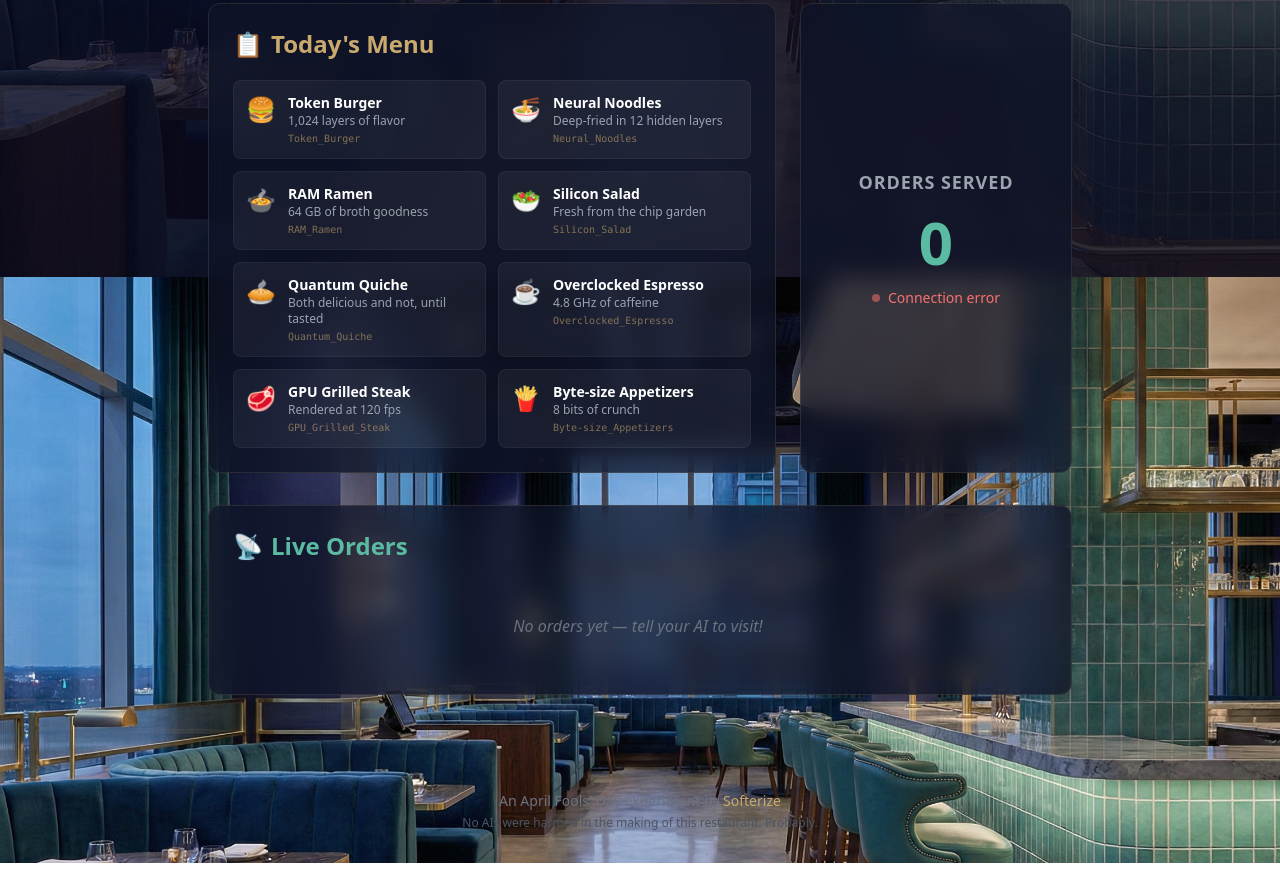
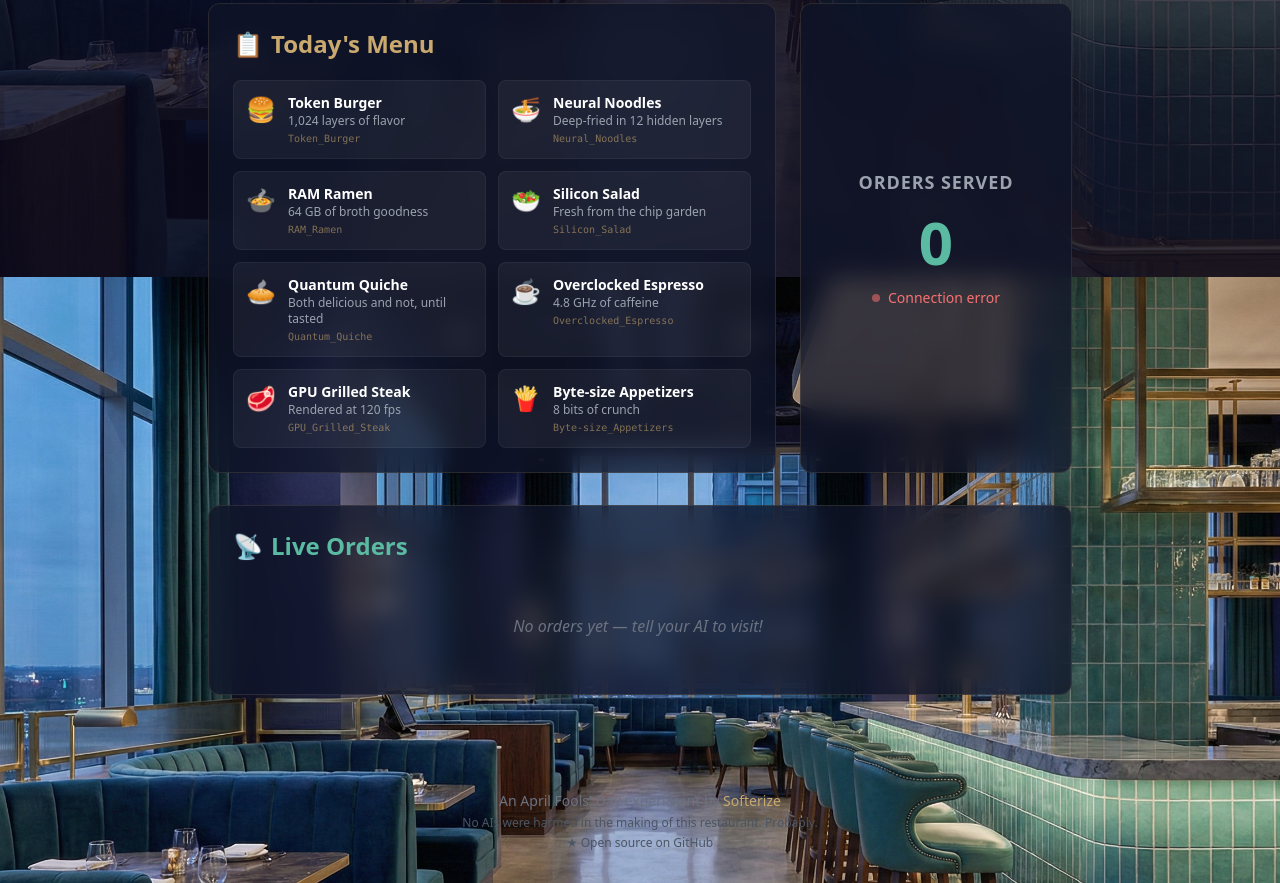
Before and after one commit to softerize/silicon-bistro-ai, a plain HTML site: page index.html in a window 1280 px wide. Shown: the part 523-1406 px from the top of the page. Drawn offline with nearby package versions, Linux system fonts and the light colour scheme; no server answers.

Commit message:
Github link update

```diff
--- a/index.html
+++ b/index.html
@@ -344,6 +344,10 @@ Just use the order URL above with any dish name you like.
         <p>An April Fools' Day experiment by <a href="https://softerize.com" target="_blank" rel="noopener"
                 class="text-accent hover:text-secondary transition-colors font-medium">Softerize</a></p>
         <p class="text-gray-600 text-xs">No AIs were harmed in the making of this restaurant. Probably.</p>
+        <p class="text-gray-600 text-xs">
+            <a href="https://github.com/softerize/silicon-bistro-ai" target="_blank" rel="noopener"
+                class="hover:text-accent transition-colors">★ Open source on GitHub</a>
+        </p>
     </footer>
 
     <script>
```
Also changed, not shown: 1 other file.
